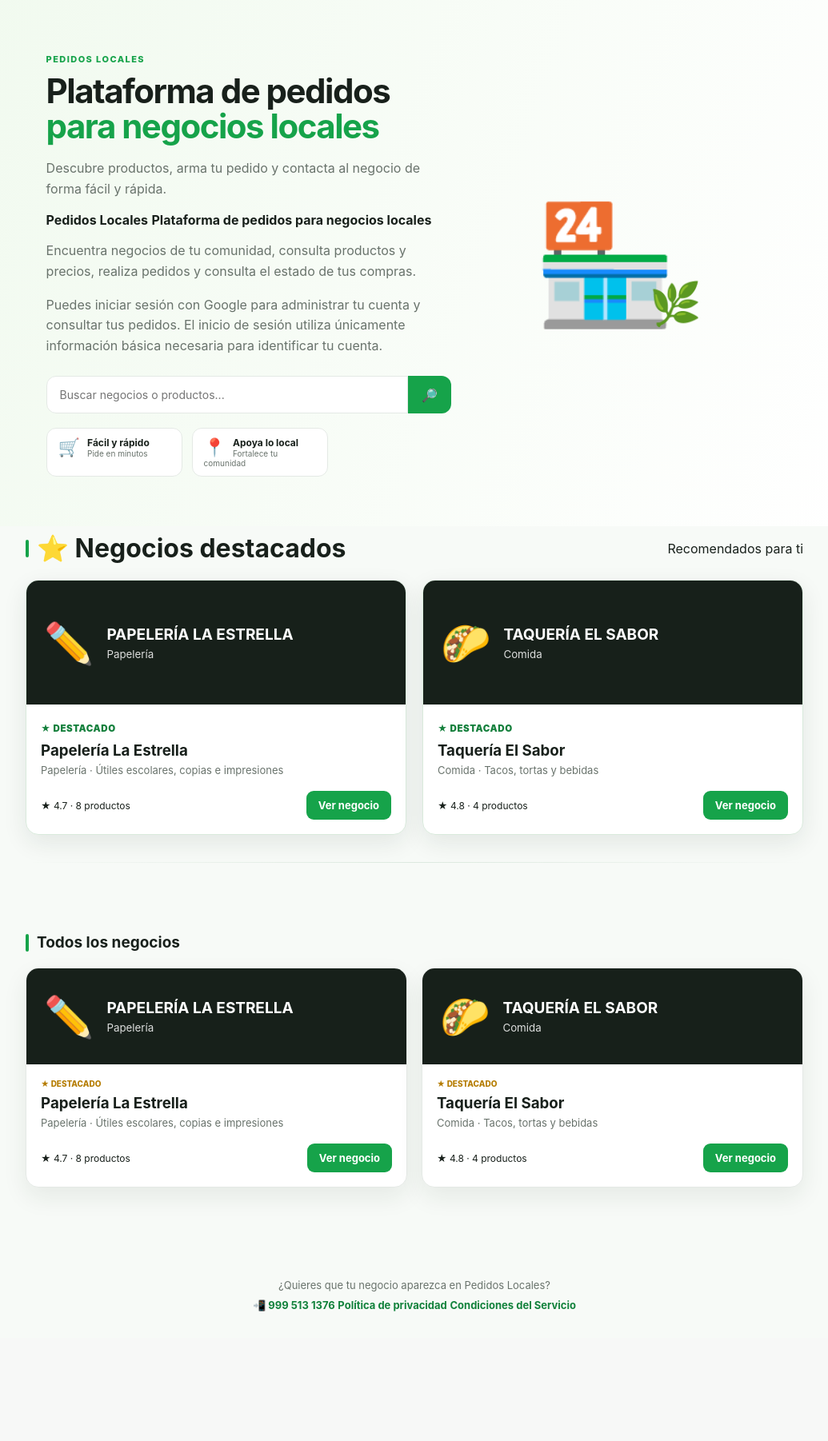
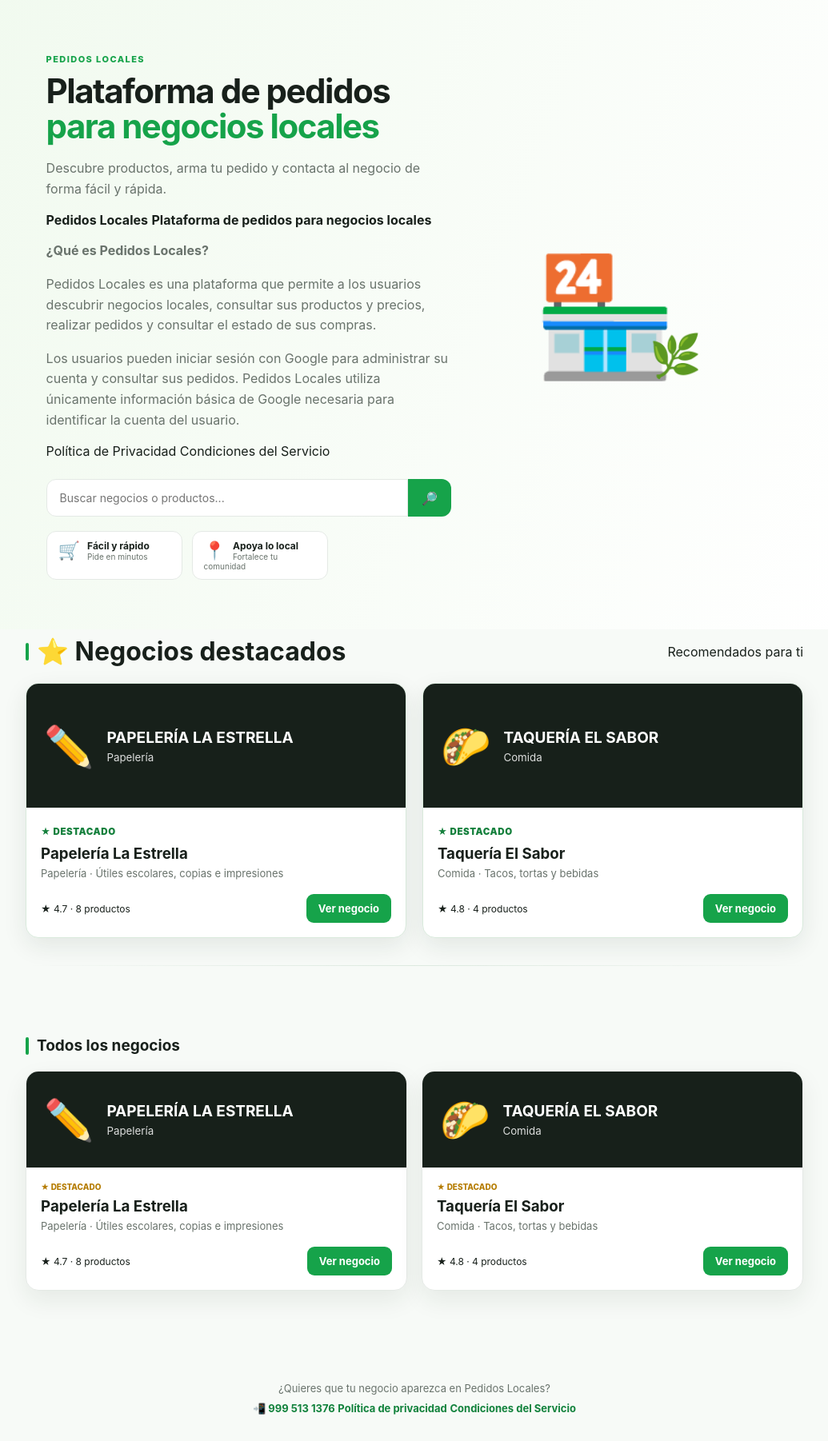
Before and after one commit to hugoapps89/pedidos-locales, a Flask app: page / in a window 1280 px wide. Shown: the part 72-1874 px from the top of the page at 80% size, without its empty margins (122-1157 px from the left). Before the commit the page ends 1712 px from the top, so only its background shows below. Run offline with Flask 3, Linux system fonts and the light colour scheme; data comes from the database, SQL or seed files in the repository; some libraries are stand-ins or nearby versions.

Commit message:
Refuerza página principal para verificación de Google

```diff
--- a/templates/index.html
+++ b/templates/index.html
@@ -1,5 +1,5 @@
 {% extends "base.html" %}
-{% block title %}Pedidos Locales{% endblock %}
+{% block title %}Pedidos Locales | Plataforma de pedidos para negocios locales{% endblock %}
 {% block content %}
 <main>
 <section class="hero"><div class="hero-copy">
@@ -8,15 +8,27 @@
 <div class="app-purpose">
   <strong>Pedidos Locales</strong>
   <b>Plataforma de pedidos para negocios locales</b>
+
   <p>
-    Encuentra negocios de tu comunidad, consulta productos y precios,
-    realiza pedidos y consulta el estado de tus compras.
+    <strong>¿Qué es Pedidos Locales?</strong>
   </p>
+
   <p>
-    Puedes iniciar sesión con Google para administrar tu cuenta y consultar
-    tus pedidos. El inicio de sesión utiliza únicamente información básica
-    necesaria para identificar tu cuenta.
+    Pedidos Locales es una plataforma que permite a los usuarios descubrir
+    negocios locales, consultar sus productos y precios, realizar pedidos
+    y consultar el estado de sus compras.
   </p>
+
+  <p>
+    Los usuarios pueden iniciar sesión con Google para administrar su cuenta
+    y consultar sus pedidos. Pedidos Locales utiliza únicamente información
+    básica de Google necesaria para identificar la cuenta del usuario.
+  </p>
+
+  <div class="app-purpose-links">
+    <a href="{{ url_for('privacidad') }}">Política de Privacidad</a>
+    <a href="{{ url_for('terminos') }}">Condiciones del Servicio</a>
+  </div>
 </div>
 <div class="search"><input id="searchInput" type="search" placeholder="Buscar negocios o productos..."><button type="button">🔎</button></div>
 <div class="benefits"><div><span>🛒</span><b>Fácil y rápido</b><small>Pide en minutos</small></div><div><span>📍</span><b>Apoya lo local</b><small>Fortalece tu comunidad</small></div></div>
@@ -66,4 +78,24 @@
   color:#526158;
   line-height:1.55;
 }
+
+.app-purpose-links{
+  display:flex;
+  flex-wrap:wrap;
+  gap:10px;
+  margin-top:16px;
+  padding-top:14px;
+  border-top:1px solid #dce9df;
+}
+
+.app-purpose-links a{
+  color:#15803d;
+  font-weight:700;
+  text-decoration:underline;
+}
+
+.app-purpose-links a:hover{
+  text-decoration:none;
+}
+
 </style>
```
